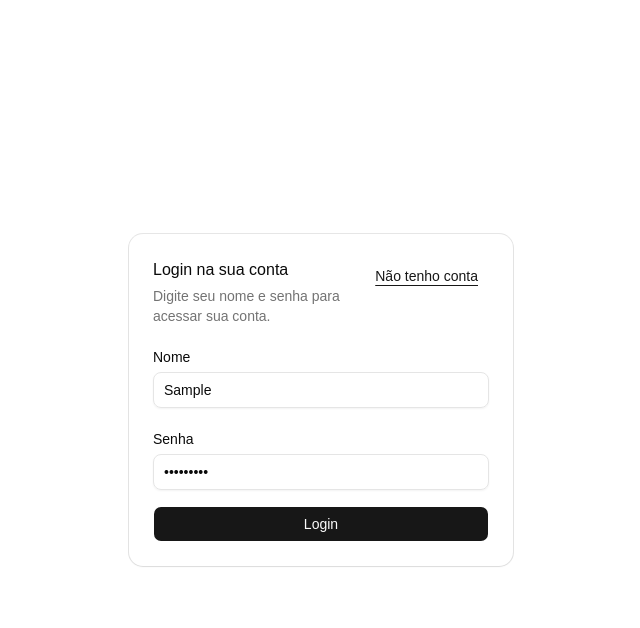
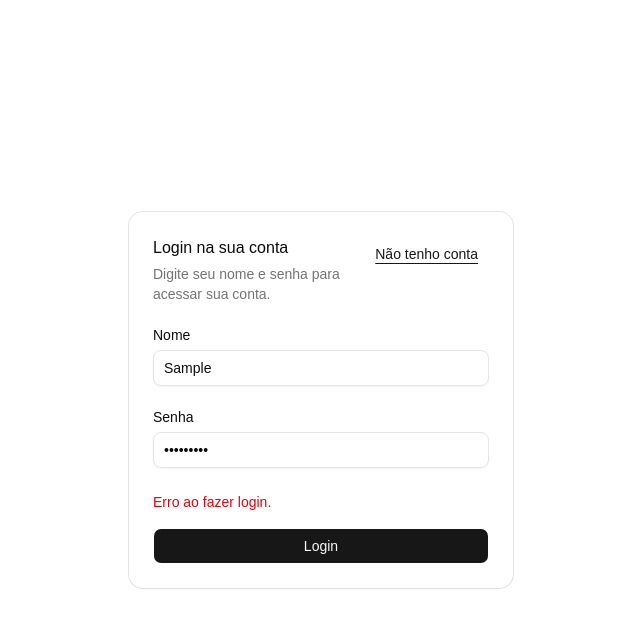
Before and after one commit to RyanMartinsOne/monitoria-front, a React (Vite) app: page /login in a window 1280 px wide. Both pictures are taken after typing "Sample", "Sample123" into the empty fields and a click on the button "Login". Shown: the top 628 px of the page, without its empty margins (319-959 px from the left). Built offline with nearby package versions, Linux system fonts and the light colour scheme; no server answers.

Commit message:
feat(pages): enhance error handling in Login and Register components
- Using mutation error for handle error messages

```diff
--- a/src/pages/login/Login.tsx
+++ b/src/pages/login/Login.tsx
@@ -15,7 +15,9 @@ import { Link, useNavigate } from "react-router";
 import { zodResolver } from "@hookform/resolvers/zod";
 import { z } from "zod";
 import type { LoginRequest } from "@/types/auth";
+import type { ErrorResponse } from "@/types/error";
 import { useLogin } from "@/hooks/useAuth";
+import type { AxiosError } from "axios";
 
 const loginSchema = z.object({
   name: z
@@ -32,8 +34,8 @@ const loginSchema = z.object({
 type LoginData = z.infer<typeof loginSchema>;
 
 export default function Login() {
-
   const loginMutation = useLogin();
+  const error = loginMutation.error as AxiosError<ErrorResponse>;
   const navigate = useNavigate();
 
   const {
@@ -47,10 +49,10 @@ export default function Login() {
 
   async function onSubmit(data: LoginData) {
     const payload: LoginRequest = {
-        nome: data.name,
-        senha: data.password,
-      };
-        try {
+      nome: data.name,
+      senha: data.password,
+    };
+    try {
       await loginMutation.mutateAsync(payload);
       reset();
       navigate("/");
@@ -114,6 +116,11 @@ export default function Login() {
                 </p>
               )}
             </div>
+            {loginMutation.isError && (
+              <p className="text-sm text-destructive">
+                {error.response?.data.message ?? "Erro ao fazer login."}
+              </p>
+            )}
           </div>
         </CardContent>
 
--- a/src/pages/register/Register.tsx
+++ b/src/pages/register/Register.tsx
@@ -25,7 +25,9 @@ import {
 } from "@/components/ui/select";
 import { MateriaEnum, MATERIAS } from "@/types/materia";
 import type { RegisterRequest } from "@/types/auth";
+import type { ErrorResponse } from "@/types/error";
 import { useRegister } from "@/hooks/useAuth";
+import { AxiosError } from "axios";
 
 const RegisterSchema = z
   .object({
@@ -53,8 +55,8 @@ const RegisterSchema = z
 type RegisterData = z.infer<typeof RegisterSchema>;
 
 export default function Register() {
-
   const registerMutation = useRegister();
+  const error = registerMutation.error as AxiosError<ErrorResponse>;
   const navigate = useNavigate();
 
   const {
@@ -195,6 +197,11 @@ export default function Register() {
                 </p>
               )}
             </div>
+            {registerMutation.isError && (
+              <p className="text-sm text-destructive">
+                {error.response?.data.message ?? "Erro ao cadastrar usuário."}
+              </p>
+            )}
           </div>
         </CardContent>
 
@@ -206,11 +213,6 @@ export default function Register() {
           >
             {registerMutation.isPending ? "Registrando..." : "Registrar"}
           </Button>
-          {registerMutation.isError && (
-            <p className="text-sm text-destructive">
-              Erro ao cadastrar usuário.
-            </p>
-          )}
         </CardFooter>
       </form>
     </Card>
```
